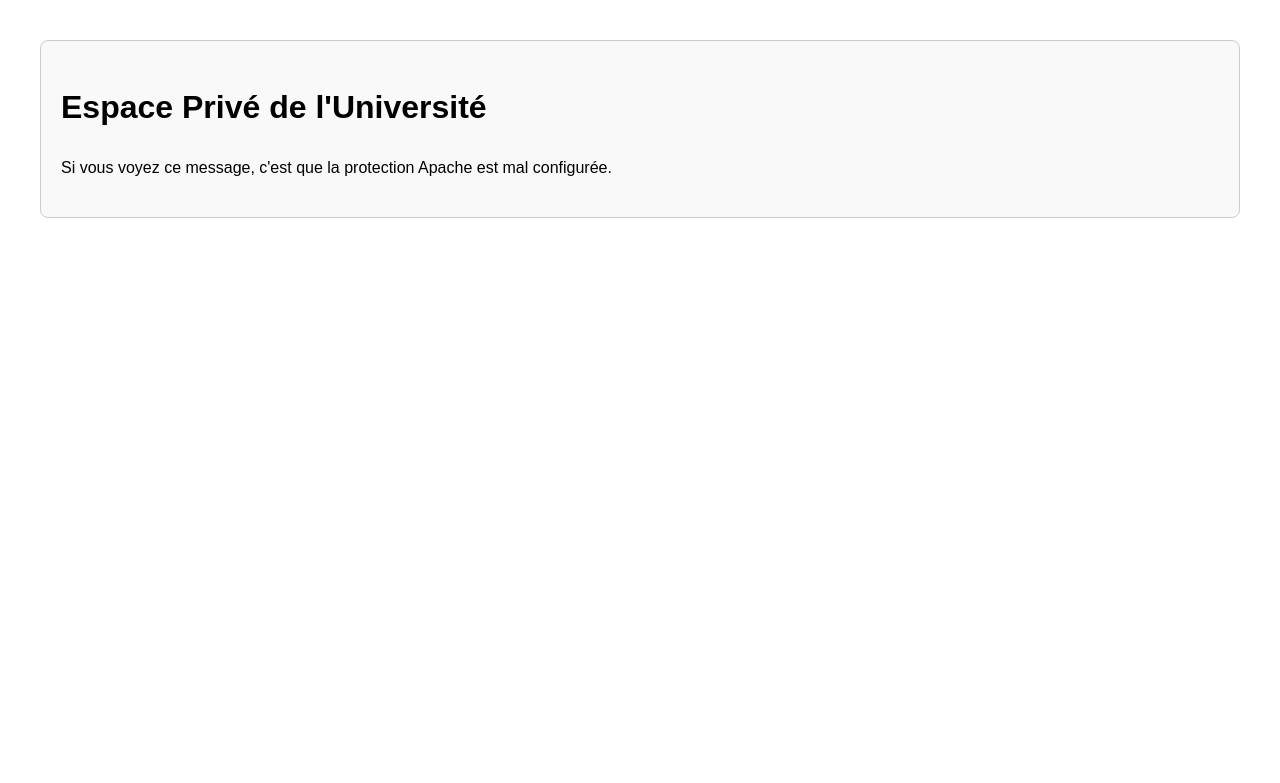
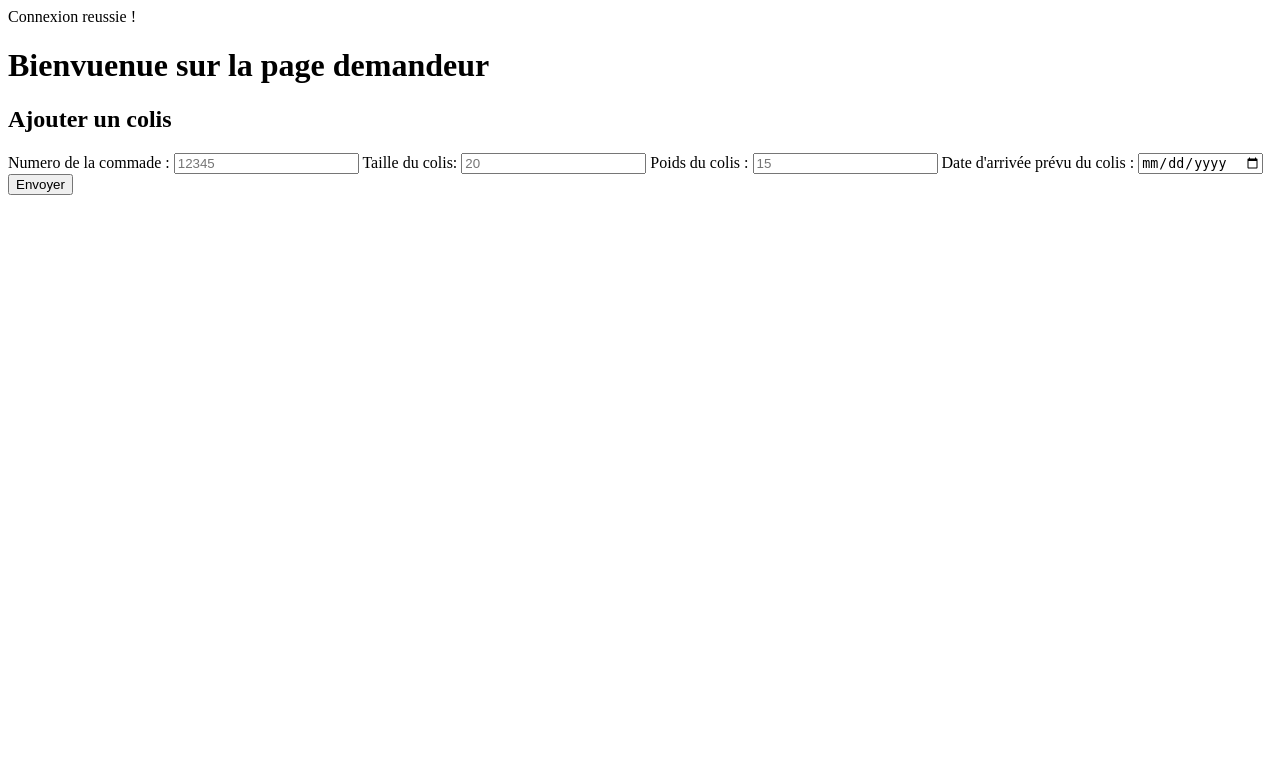
Before and after one commit to JasperPetit/Projet-Colis, a PHP site: page /go.php in a window 1280 px wide. Shown: the top 783 px of the page. Run offline with PHP 8.4, Linux system fonts and the light colour scheme; data comes from the database, SQL or seed files in the repository; both versions use the stored data as it was after the commit.

Commit message:
Ajout de la methode d'ajout de colis a la bd ainsi que la page d'affichage des colis

```diff
--- /dev/null
+++ b/db.php
@@ -0,0 +1,13 @@
+<?php
+    try{
+        $pdo = new PDO('sqlite:database.db');
+
+        echo "Connexion reussie !";
+
+    } catch(PDOException $e){
+        echo "Erreur de connection : " . $e->getMessage();
+    }
+
+
+
+?>
--- a/go.php
+++ b/go.php
@@ -1,47 +1,38 @@
-<?php
-// 1. On démarre la session PHP pour garder les infos en mémoire
-session_start();
-
-// 2. On récupère les informations envoyées par Apache
-// $_SERVER['REMOTE_USER'] contient le login (ex: jdupont)
-$login = $_SERVER['REMOTE_USER'] ?? null;
-
-// $_SERVER['HTTP_CAS_DISPLAYNAME'] contient le nom complet (ex: Jean Dupont)
-$nomComplet = $_SERVER['HTTP_CAS_DISPLAYNAME'] ?? 'Invité';
-?>
+<?php require_once 'db.php';?>
 
 <!DOCTYPE html>
-<html lang="fr">
+<html lang="en">
 <head>
     <meta charset="UTF-8">
-    <title>Ma Page Protégée</title>
-    <style>
-        body { font-family: sans-serif; margin: 40px; line-height: 1.6; }
-        .card { border: 1px solid #ccc; padding: 20px; border-radius: 8px; background: #f9f9f9; }
-        .highlight { color: #0056b3; font-weight: bold; }
-    </style>
+    <meta name="viewport" content="width=device-width, initial-scale=1.0">
+    <title>Document</title>
 </head>
 <body>
 
-    <div class="card">
-        <h1>Espace Privé de l'Université</h1>
+<h1>Bienvuenue sur la page demandeur</h1>
 
-        <?php if ($login): ?>
-            <p>Félicitations, vous êtes connecté !</p>
-            <ul>
-                <li>Votre identifiant (UID) : <span class="highlight"><?php echo $login; ?></span></li>
-                <li>Votre identité : <span class="highlight"><?php echo $nomComplet; ?></span></li>
-            </ul>
+<h2>Ajouter un colis</h2>
 
-            <hr>
-            <p>Cette page n'est visible <strong>que</strong> par les membres de l'université.</p>
+<form action="infos.php" method="POST">
+    <label for="NCommande">Numero de la commade : </label>
+    <input type="text" name="NCommande" placeholder="12345">
 
-            <p><a href="https://cas.univ-votre-etab.fr/cas/logout">Se déconnecter du CAS</a></p>
+    <label for="Taille">Taille du colis: </label>
+    <input type="text" name="Taille" placeholder="20">
 
-        <?php else: ?>
-            <p>Si vous voyez ce message, c'est que la protection Apache est mal configurée.</p>
-        <?php endif; ?>
-    </div>
+    <label for="Poids">Poids du colis : </label>
+    <input type="text" name="Poids" placeholder="15">
+
+    <label for="dateArr">Date d'arrivée prévu du colis : </label>
+    <input type="date" name="dateArr">
+
+    <button type="submit" >Envoyer</button>
+
+</form>
+
+
+
+
 
 </body>
 </html>
```
Also changed, not shown: infos.php (added, +61 -0 lines), database.db.
